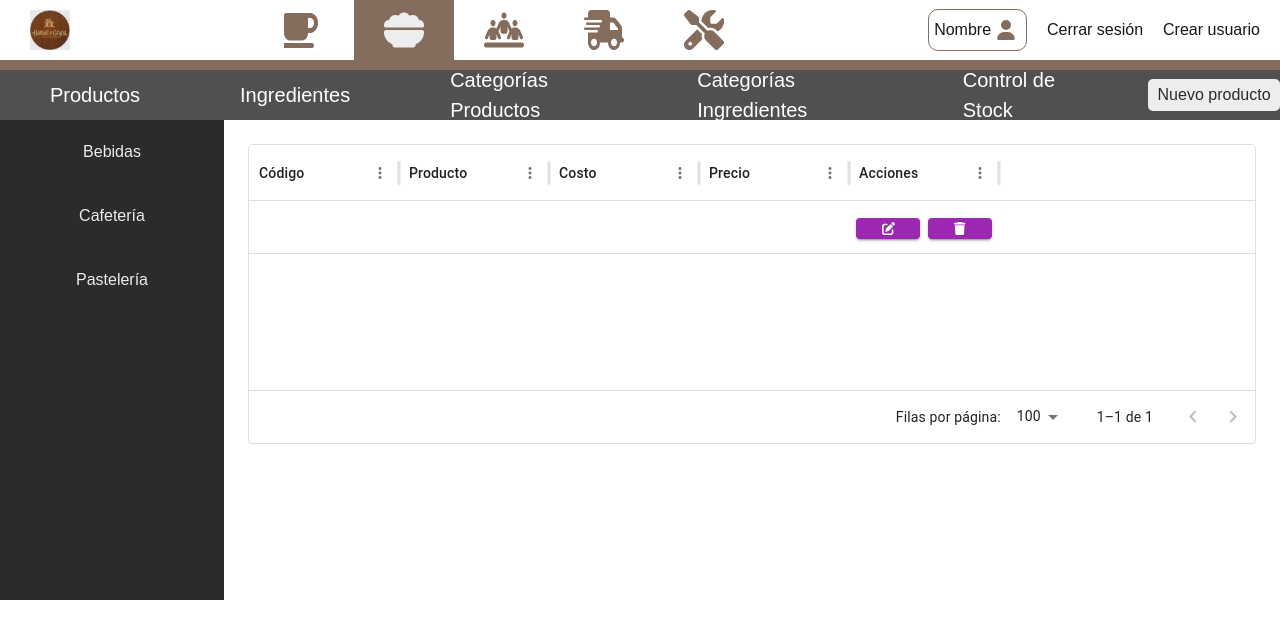
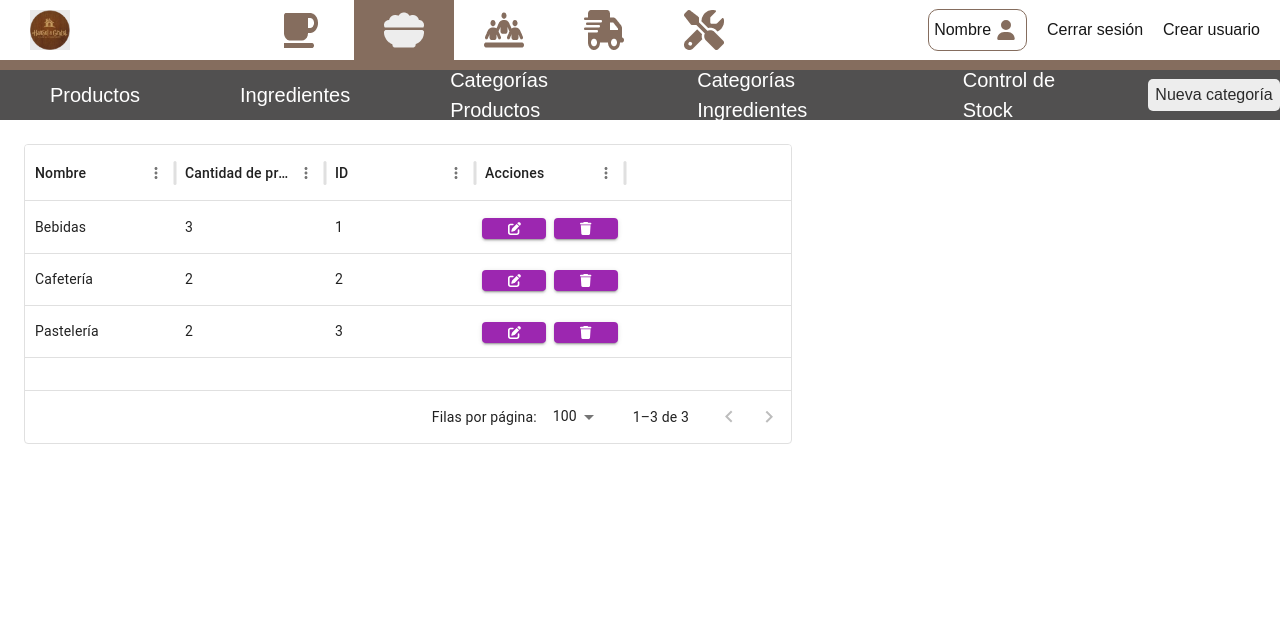
Before and after one commit to EvaristoAguirre/Hansel_y_Gretel_app, a Next.js app in the folder frontend/: page / in a window 1280 px wide. Shown: the top 638 px of the page. Built offline with nearby package versions, Linux system fonts and the light colour scheme.

Commit message:
categorias productos

```diff
--- a/frontend/app/page.tsx
+++ b/frontend/app/page.tsx
@@ -1,4 +1,5 @@
 import Cafe from "@/components/Cafe/Cafe";
+import CategoriasProductos from "@/components/Categorías/CategoríasProductos/CategoriasProductos";
 import Producto from "@/components/Producto/Producto";
 import Image from "next/image";
 
@@ -6,7 +7,8 @@ export default function Home() {
   return (
     <div>
       {/* <Cafe></Cafe> */}
-      <Producto></Producto>
+      {/* <Producto></Producto> */}
+      <CategoriasProductos></CategoriasProductos>
     </div>
   );
 }
--- /dev/null
+++ b/frontend/components/Categorías/CategoríasProductos/CategoriasProductos.tsx
@@ -0,0 +1,267 @@
+"use client";
+import React from "react";
+import { DataGrid, GridRowsProp, GridColDef } from "@mui/x-data-grid";
+import { esES } from "@mui/x-data-grid/locales/esES";
+import {
+  Dialog,
+  DialogTitle,
+  DialogContent,
+  DialogActions,
+  Button,
+  TextField,
+  MenuItem,
+} from "@mui/material";
+import Swal from "sweetalert2";
+import { FontAwesomeIcon } from "@fortawesome/react-fontawesome";
+import { faTrash, faEdit } from "@fortawesome/free-solid-svg-icons";
+
+const CategoriasProductos = () => {
+  const [nombre, setNombre] = React.useState("");
+  const categorias = [
+    {
+      nombre: "Bebidas",
+      productos: ["Coca-cola", "Sprite", "Cerveza"],
+      id: "1",
+    },
+    {
+      nombre: "Cafetería",
+      productos: ["Café mediano", "Café grande"],
+      id: "2",
+    },
+    {
+      nombre: "Pastelería",
+      productos: ["Torta", "Struddel de manzana"],
+      id: "3",
+    },
+  ];
+  const [categoria, setCategoria] = React.useState(categorias);
+  const [open, setOpen] = React.useState(false);
+  const [openCrear, setOpenCrear] = React.useState(false);
+  const [id, setId] = React.useState("");
+
+  //handlers
+  const handleEliminar = (id: string) => {
+    alert(`Categoría con id ${id} eliminado`);
+    const index = categorias.findIndex((item) => item.id === id);
+    if (index > -1) {
+      categorias.splice(index, 1);
+    }
+  };
+
+  const handleModificar = (id: string, nombreNuevo: string) => {
+    alert(`Categoría con id ${id} modificado`);
+    categorias.forEach((categoria) => {
+      if (categoria.id == id) {
+        categoria.nombre = nombreNuevo;
+      }
+    });
+  };
+
+  const CrearCategoria = (nombre: string) => {
+    categorias.push({nombre: nombre, productos: [], id: "4"})
+  }
+
+  //Configuración DataGrid
+  const rows: GridRowsProp = categorias.map((categoria) => ({
+    col1: categoria.nombre,
+    col2: categoria.productos.length,
+    id: categoria.id,
+  }));
+
+  const columns: GridColDef[] = [
+    { field: "col1", headerName: "Nombre", width: 150 },
+    { field: "col2", headerName: "Cantidad de productos", width: 150 },
+    { field: "id", headerName: "ID", width: 150 },
+    {
+      field: "col4",
+      headerName: "Acciones",
+      width: 150,
+      renderCell: (params) => (
+        <div
+          style={{
+            display: "flex",
+            gap: "8px",
+            justifyContent: "center",
+            alignItems: "center",
+          }}
+        >
+          <Button
+            variant="contained"
+            color="secondary"
+            size="small"
+            style={{ margin: "1rem 0" }}
+            onClick={() => {
+              handleOpen(), setId(params.row.id);
+            }}
+          >
+            <FontAwesomeIcon icon={faEdit} />
+          </Button>
+          <Button
+            variant="contained"
+            color="secondary"
+            size="small"
+            style={{ margin: "1rem 0" }}
+            onClick={() => handleEliminar(params.row.id)}
+          >
+            <FontAwesomeIcon icon={faTrash} />
+          </Button>
+        </div>
+      ),
+    },
+  ];
+
+  //handlers modal
+  const handleOpen = () => setOpen(true);
+  const handleOpenCrear = () => setOpenCrear(true);
+  const handleClose = () => setOpen(false);
+  const handleCloseCrear = () => setOpenCrear(false);
+
+
+
+  return (
+    <div>
+      <div
+        style={{
+          height: "50px",
+          backgroundColor: "#515050",
+          display: "flex",
+          alignItems: "center",
+        }}
+      >
+        <h3
+          style={{
+            fontSize: "1.25rem",
+            color: "#ffffff",
+            fontWeight: "400",
+            margin: "0 50px",
+          }}
+        >
+          Productos
+        </h3>
+        <h3
+          style={{
+            fontSize: "1.25rem",
+            color: "#ffffff",
+            fontWeight: "400",
+            margin: "0 50px",
+          }}
+        >
+          Ingredientes
+        </h3>
+        <h3
+          style={{
+            fontSize: "1.25rem",
+            color: "#ffffff",
+            fontWeight: "400",
+            margin: "0 50px",
+          }}
+        >
+          Categorías Productos
+        </h3>
+        <h3
+          style={{
+            fontSize: "1.25rem",
+            color: "#ffffff",
+            fontWeight: "400",
+            margin: "0 20px",
+          }}
+        >
+          Categorías Ingredientes
+        </h3>
+        <h3
+          style={{
+            fontSize: "1.25rem",
+            color: "#ffffff",
+            fontWeight: "400",
+            margin: "0 50px",
+          }}
+        >
+          Control de Stock
+        </h3>
+
+        <div
+          onClick={handleOpenCrear}
+          style={{
+            backgroundColor: "#ededed",
+            borderRadius: "5px",
+            width: "9rem",
+            height: "2rem",
+            display: "flex",
+            alignItems: "center",
+            justifyContent: "center",
+            cursor: "pointer",
+          }}
+        >
+          <h3 style={{ color: "#2b2b2b" }}>Nueva categoría</h3>
+        </div>
+      </div>
+
+      <div style={{ height: 300, width: "60%", margin: "1.5rem" }}>
+        <DataGrid
+          rows={rows}
+          columns={columns}
+          localeText={esES.components.MuiDataGrid.defaultProps.localeText}
+        />
+      </div>
+
+      {/*modal editar categoría*/}
+      <Dialog open={open} onClose={handleClose}>
+        <DialogTitle>Editar categoría</DialogTitle>
+        <DialogContent>
+          <TextField
+            autoFocus
+            margin="dense"
+            label="Nombre de la categoría"
+            onChange={(e) => setNombre(e.target.value)}
+            value={nombre}
+            fullWidth
+            variant="outlined"
+          />
+        </DialogContent>
+        <DialogActions>
+          <Button onClick={handleClose} color="primary">
+            Cancelar
+          </Button>
+          <Button
+            onClick={() => {
+              handleClose(), handleModificar(id, nombre);
+            }}
+            color="primary"
+          >
+            Guardar
+          </Button>
+        </DialogActions>
+      </Dialog>
+
+      <Dialog open={openCrear} onClose={handleCloseCrear}>
+        <DialogTitle>Crear categoría</DialogTitle>
+        <DialogContent>
+          <TextField
+            autoFocus
+            margin="dense"
+            label="Nombre de la categoría"
+            onChange={(e) => setNombre(e.target.value)}
+            value={nombre}
+            fullWidth
+            variant="outlined"
+          />
+        </DialogContent>
+        <DialogActions>
+          <Button onClick={handleCloseCrear} color="primary">
+            Cancelar
+          </Button>
+          <Button
+            onClick={() => {
+              handleCloseCrear(), CrearCategoria(nombre);
+            }}
+            color="primary"
+          >
+            Guardar
+          </Button>
+        </DialogActions>
+      </Dialog>
+    </div>
+  );
+};
+
+export default CategoriasProductos;
--- a/frontend/components/Producto/Producto.tsx
+++ b/frontend/components/Producto/Producto.tsx
@@ -29,12 +29,10 @@ const Producto = () => {
   const Swal = require("sweetalert2");
 
   const handleEliminar = (id: string) => {
-    // Lógica para eliminar el producto con el id dado
     alert(`Producto con id ${id} eliminado`);
   };
 
   const handleModificar = (id: string) => {
-    // Lógica para modificar el producto con el id dado
     alert(`Producto con id ${id} modificado`);
   };
 
@@ -169,6 +167,9 @@ const Producto = () => {
         >
           Control de Stock
         </h3>
+
+        {/*botón modal crear producto */}
+
         <div
           onClick={handleOpen}
           style={{
@@ -193,6 +194,7 @@ const Producto = () => {
               margin="dense"
               label="Nombre del producto"
               onChange={(e) => setNombre(e.target.value)}
+              value={nombre}
               fullWidth
               variant="outlined"
             />
@@ -200,6 +202,7 @@ const Producto = () => {
               margin="dense"
               label="Precio"
               onChange={(e) => setPrecio(e.target.value)}
+              value={precio}
               type="number"
               fullWidth
               variant="outlined"
@@ -208,6 +211,7 @@ const Producto = () => {
               margin="dense"
               label="Costo"
               onChange={(e) => setCosto(e.target.value)}
+              value={costo}
               type="number"
               fullWidth
               variant="outlined"
@@ -216,6 +220,7 @@ const Producto = () => {
               margin="dense"
               label="Código"
               onChange={(e) => setCodigo(e.target.value)}
+              value={codigo}
               type="number"
               fullWidth
               variant="outlined"
@@ -226,13 +231,11 @@ const Producto = () => {
               onChange={(e) => setCategoria(e.target.value)}
               select
               fullWidth
-              variant="outlined"
             >
               {categorias.map((categoria) => (
-                <MenuItem value="categoria">{categoria}</MenuItem>
+                <MenuItem value={categoria}>{categoria}</MenuItem>
               ))}
             </TextField>
-
           </DialogContent>
           <DialogActions>
             <Button onClick={handleClose} color="primary">
```
Also changed, not shown: frontend/components/Categorías/CategoríasIngredientes/CategoriasIngredientes.tsx (added).
